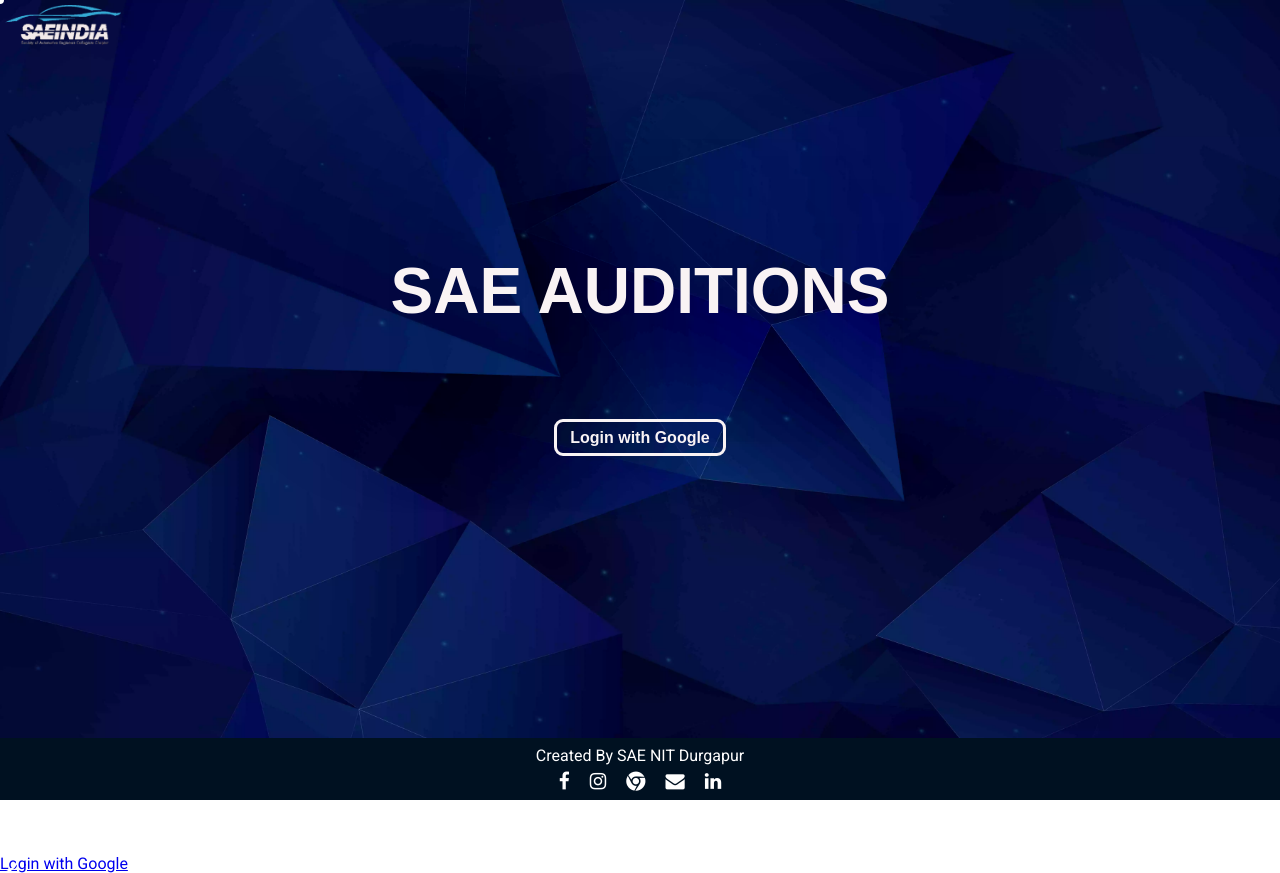
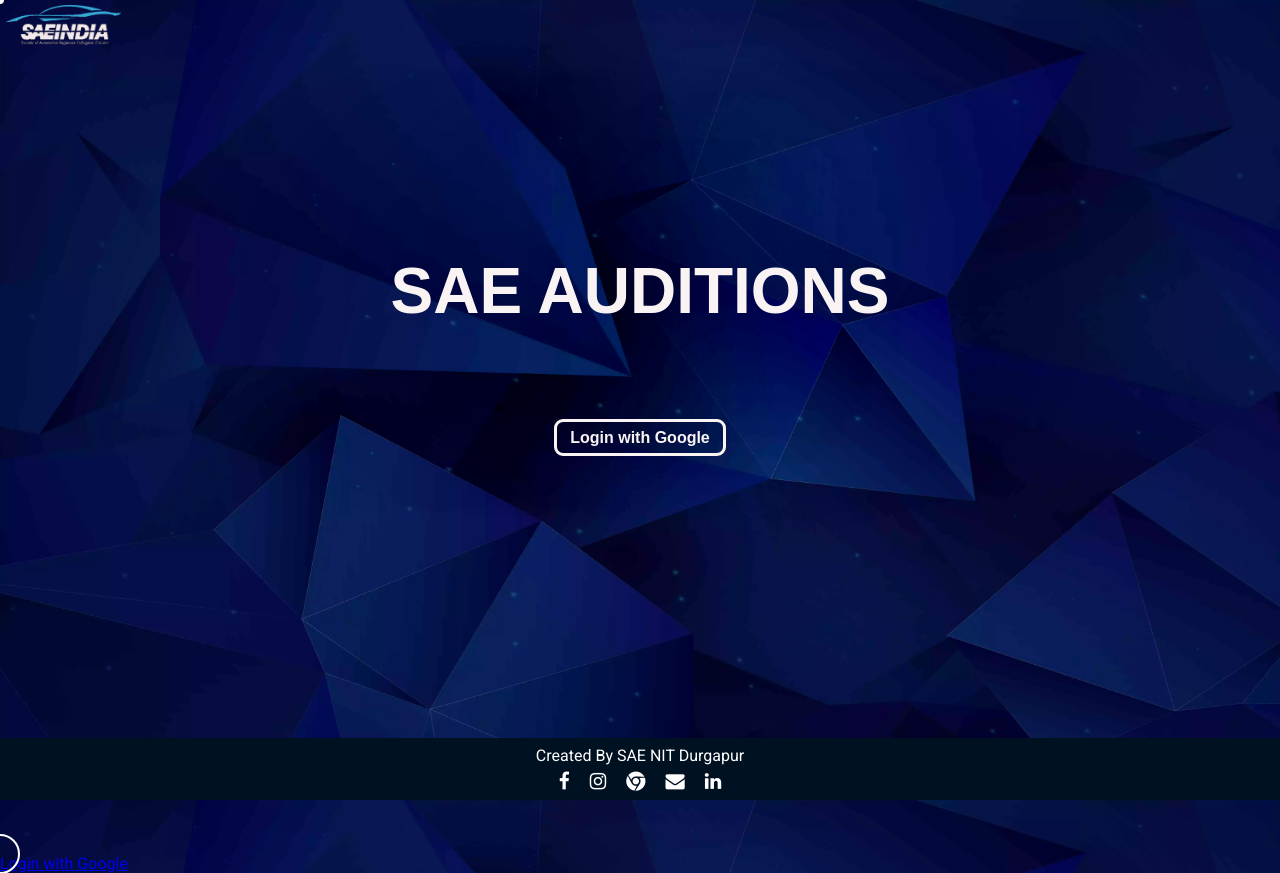
Before and after one commit to SAE-INDIA-NIT-Durgapur/auditions2k22, a Django app: page / in a window 1280 px wide. Run offline with Django 3.2, Linux system fonts and the light colour scheme.

Commit message:
Accounts

```diff
--- a/auditions/accounts/models.py
+++ b/auditions/accounts/models.py
@@ -24,7 +24,7 @@
     def __str__(self):
         return self.user.first_name + " " + self.user.last_name
     def get_completion_time(self):
-        two_hours_from_now = self.created_at + timedelta(hours=2)
+        two_hours_from_now = self.created_at + timedelta(hours=3)
         ist = two_hours_from_now.astimezone(tz.tzlocal())
         date_data = {
             'year':ist.year,
--- a/auditions/accounts/templates/accounts/index.html
+++ b/auditions/accounts/templates/accounts/index.html
@@ -28,8 +28,11 @@
   }
 
   body {
-     background: url('{% static 'response/images/bg-1-SAE.webp' %}') no-repeat top center;
+    background: url('{% static 'response/images/bg-1-SAE.jpg' %}');
     background-size: cover;
+    -moz-background-size:cover;
+    -o-background-size:cover;
+    -webkit-background-size:cover;
     height: 100vh;
     overflow-y: hidden;
   }
@@ -184,12 +187,13 @@
   <div class="in1">
     <div class="content">
       <h1>SAE AUDITIONS</h1>
-         {% if user.is_authenticated %}
+	{% if user.is_authenticated %}
 
             <a class="btn" href="/response/">Home</a>
        {% else %}
             <a class="btn" href="{% url 'social:begin' 'google-oauth2' %}">Login with Google</a>
         {% endif %}
+
     </div>
   </div>
 </section>
@@ -220,7 +224,7 @@
 </script>
 
 <div class="google">
-  {% if user.is_authenticated %}
+{% if user.is_authenticated %}
   <a href="/logout/" class="btn10">
     <span>Logout</span>
     <div class="transition"></div>
@@ -231,6 +235,7 @@
     <div class="transition"></div>
   </a>
   {% endif %}
+
 </div>
 </div>
 </html>
--- a/auditions/accounts/templates/base.html
+++ b/auditions/accounts/templates/base.html
@@ -7,6 +7,7 @@
   <meta http-equiv="X-UA-Compatible" content="IE=edge">
   <meta name="viewport" content="width=device-width, initial-scale=1.0">
   <title>{% block title %}{% endblock title %}</title>
+  <script src="https://ajax.googleapis.com/ajax/libs/jquery/3.5.1/jquery.min.js"></script>
   <link rel="stylesheet" href="https://cdnjs.cloudflare.com/ajax/libs/font-awesome/4.7.0/css/font-awesome.min.css">
   <link href="https://fonts.googleapis.com/css?family=Josefin+Sans" rel="stylesheet">
   <link rel="icon" type="image/png" href="/static/response/images/bluelogo2.png">
```
